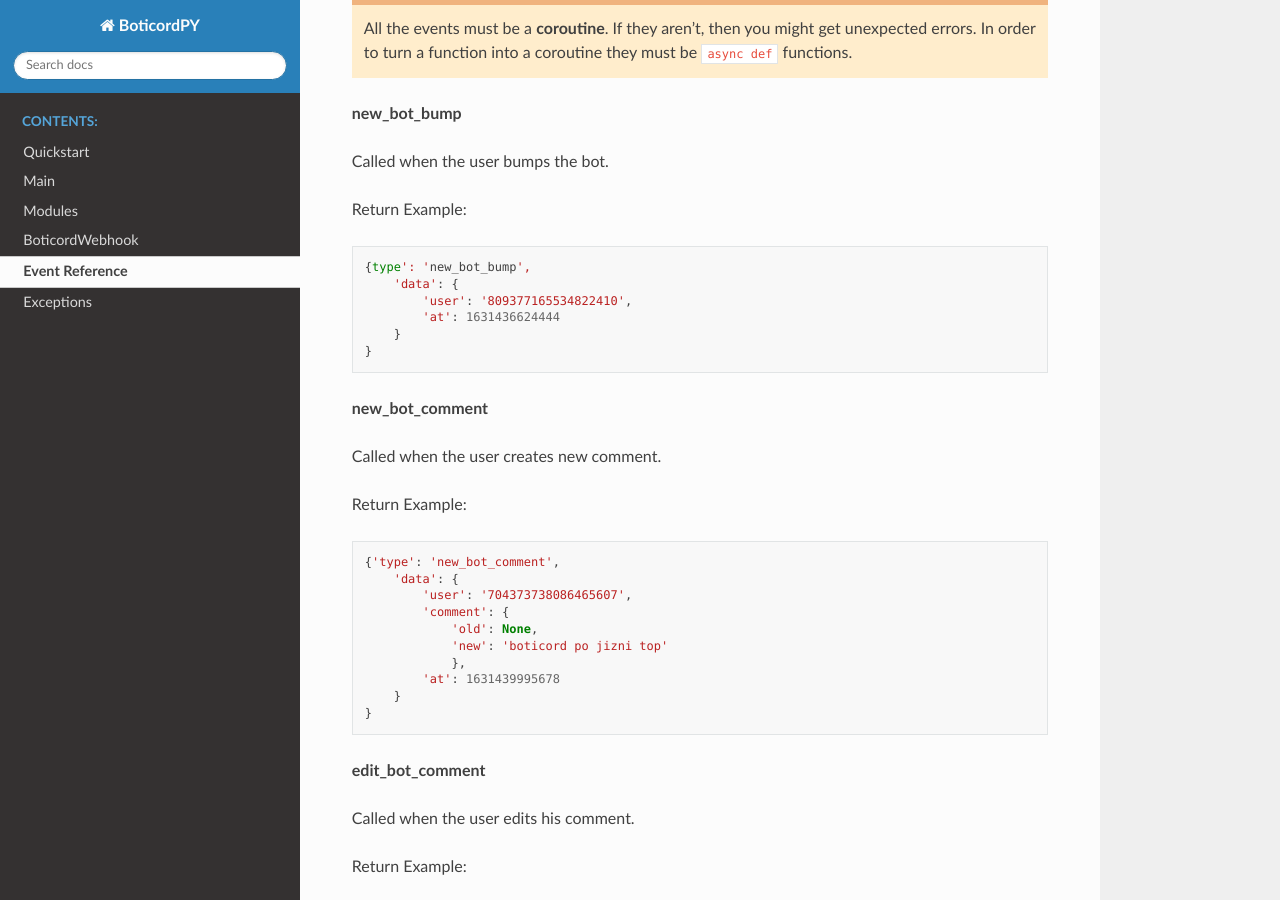
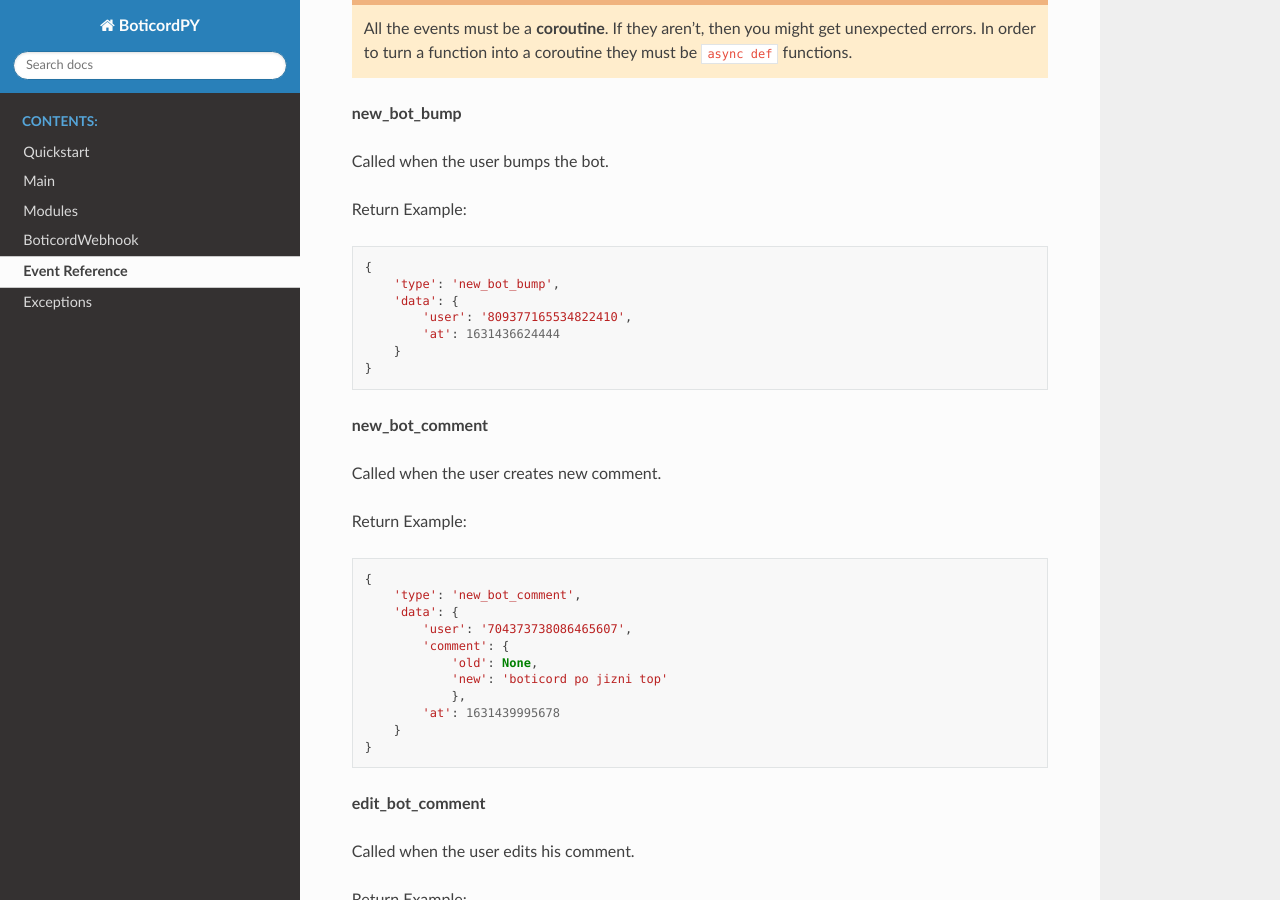
Before and after one commit to boticord/boticordpy, a Sphinx documentation site: the page built from docs/reference.rst, in a window 1280 px wide and 900 px high, scrolled down 589 px. Built offline with Sphinx 7.4.7 and the Read the Docs theme 2.0.0, drawn with Linux system fonts in a browser that asks for light colours.

Commit message:
update docs

```diff
--- a/docs/reference.rst
+++ b/docs/reference.rst
@@ -41,7 +41,8 @@
 ::
 
 
-    {type': 'new_bot_bump',
+    {
+        'type': 'new_bot_bump',
         'data': {
             'user': '809377165534822410',
             'at': 1631436624444
@@ -57,7 +58,8 @@
 ::
 
 
-    {'type': 'new_bot_comment',
+    {
+        'type': 'new_bot_comment',
         'data': {
             'user': '704373738086465607',
             'comment': {
```
